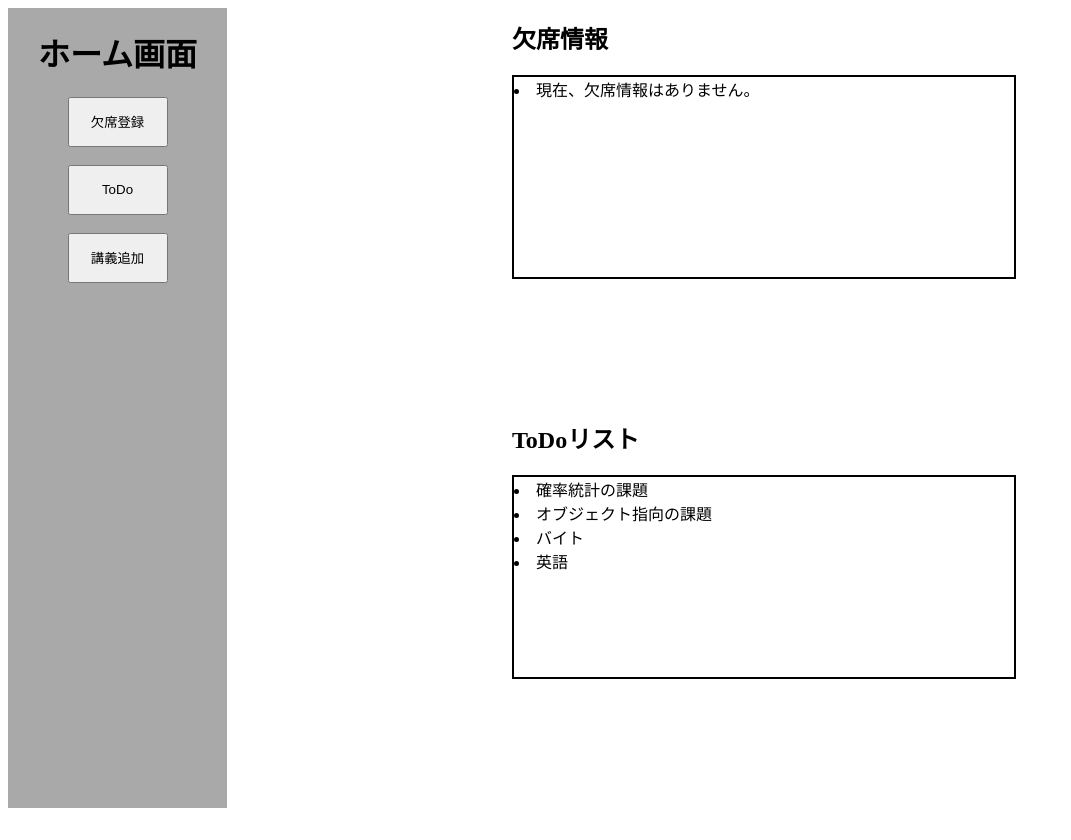
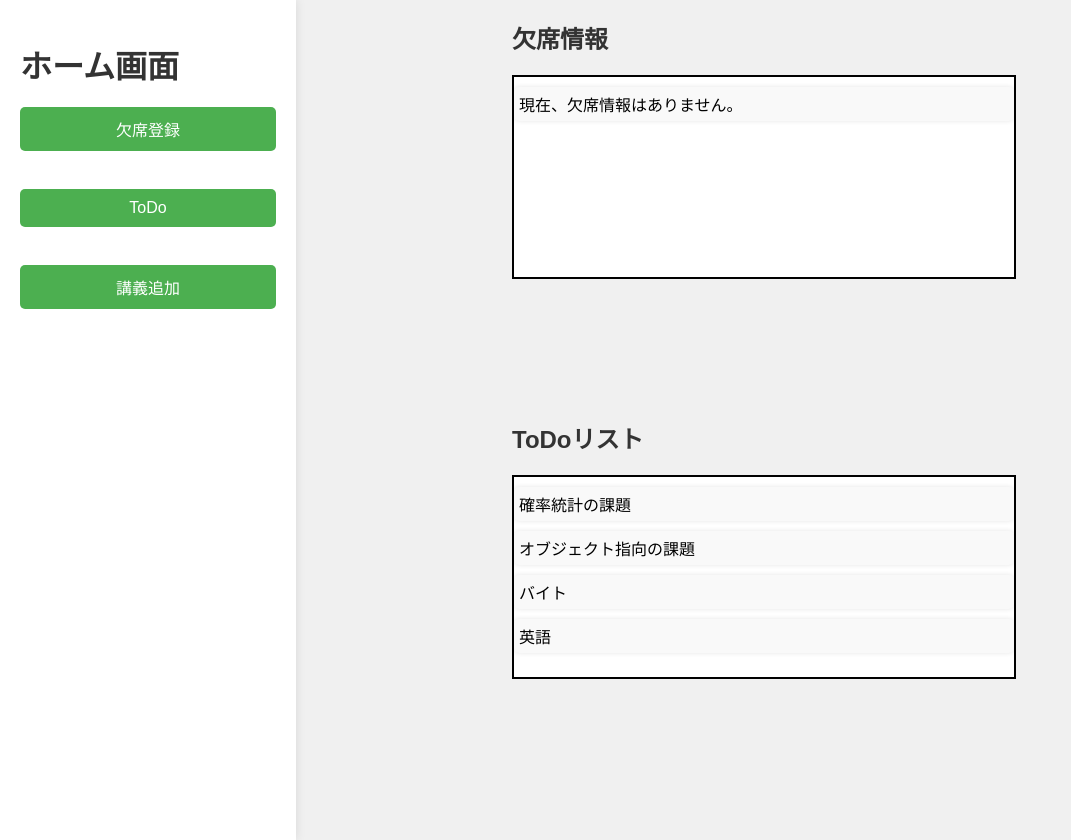
Before and after one commit to 2024A-IT-OOP2-G10/Final_Assignment, a Flask app: page /home in a window 1280 px wide. Shown: the whole page, without its empty margins (0-1071 px from the left). Before the commit the page ends 808 px from the top, so only its background shows below. Run offline with Flask 3, Linux system fonts and the light colour scheme.

Commit message:
cssの改良をしました

```diff
--- a/static/home.css
+++ b/static/home.css
@@ -1,17 +1,46 @@
-.home_button{
-    position: absolute;
-    height: 100%;
-    padding-left: 30px;
-    padding-right: 30px;
-    background-color: darkgrey;
-
+body {
+    font-family: Arial, sans-serif;
+    background-color: #f0f0f0;
+    margin: 0;
+    padding: 0;
+    display: flex;
 }
 
-button{
+.home_button {
+    width: 20%;
+    padding: 20px;
+    background-color: #fff;
+    box-shadow: 0 0 10px rgba(0, 0, 0, 0.1);
+    height: 100vh;
+    overflow-y: auto;
+}
+
+.home_button h1 {
+    font-size: 2em;
+    color: #333;
+    margin-bottom: 20px;
+}
+
+.home_button button {
+    background-color: #4CAF50;
+    color: white;
+    border: none;
+    padding: 10px 20px;
+    text-align: center;
+    text-decoration: none;
     display: block;
-    margin: auto;
-    width: 100px;
-    height: 50px;
+    font-size: 16px;
+    margin: 10px 0;
+    cursor: pointer;
+    border-radius: 5px;
+    width: 100%;
+}
+
+.content {
+    width: 80%;
+    padding: 20px;
+    display: flex;
+    flex-direction: column;
 }
 
 .absence{
@@ -21,13 +50,6 @@ button{
     width: 50%;
 }
 
-.absence_list{
-    width: 500px;
-    height: 200px;
-    overflow: scroll;
-    border: black 2px solid;
-}
-
 .todo{
     position: absolute;
     top: 50%;
@@ -35,9 +57,26 @@ button{
     width: 50%;
 }
 
-.todo_list{
+.absence h2, .todo h2 {
+    font-size: 1.5em;
+    color: #333;
+}
+
+.absence_list, .todo_list {
+    background-color: #fff;
+    list-style-type: none;
+    padding: 0;
     width: 500px;
     height: 200px;
     overflow: scroll;
     border: black 2px solid;
+    overflow-y: auto;
 }
+
+.absence_list li, .todo_list li {
+    background-color: #f9f9f9;
+    margin: 10px 0;
+    padding: 5px;
+    border-radius: 5px;
+    box-shadow: 0 0 5px rgba(0, 0, 0, 0.1);
+}
--- a/templates/absence.html
+++ b/templates/absence.html
@@ -2,6 +2,7 @@
 <html lang="ja">
 <head>
     <meta charset="UTF-8">
+    <link rel="stylesheet" href="../static/absence.css" />
     <title>欠席登録</title>
 </head>
 <body>
@@ -19,7 +20,7 @@
             <option value="金曜日" {% if day == "金曜日" %}selected{% endif %}>金曜日</option>
         </select>
         <br>
-        <button type="submit">参照</button>s
+        <button type="submit">参照</button>
     </form>
 
     {% if day %}
--- a/templates/lecture.html
+++ b/templates/lecture.html
@@ -6,7 +6,7 @@
     <meta name="viewport" content="width=device-width, initial-scale=1.0">
 
     <title>授業選択</title>
-    <link rel="stylesheet" href="{{ url_for('static', filename='lecture.css') }}">
+    <link rel="stylesheet" href="../static/lecture.css" />
 </head>
 
 <body>
```
Also changed, not shown: static/absence.css (+11 -11 lines), templates/absence_result.html (+5 -4 lines).
